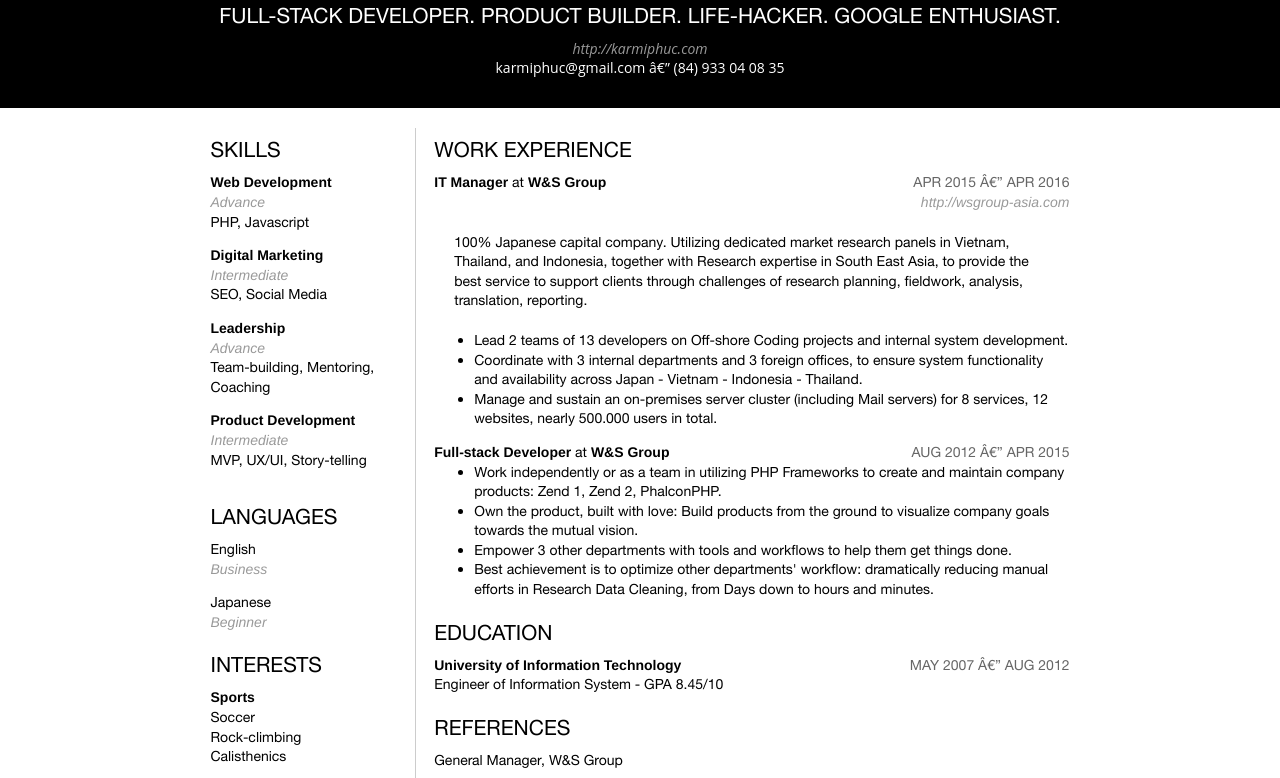
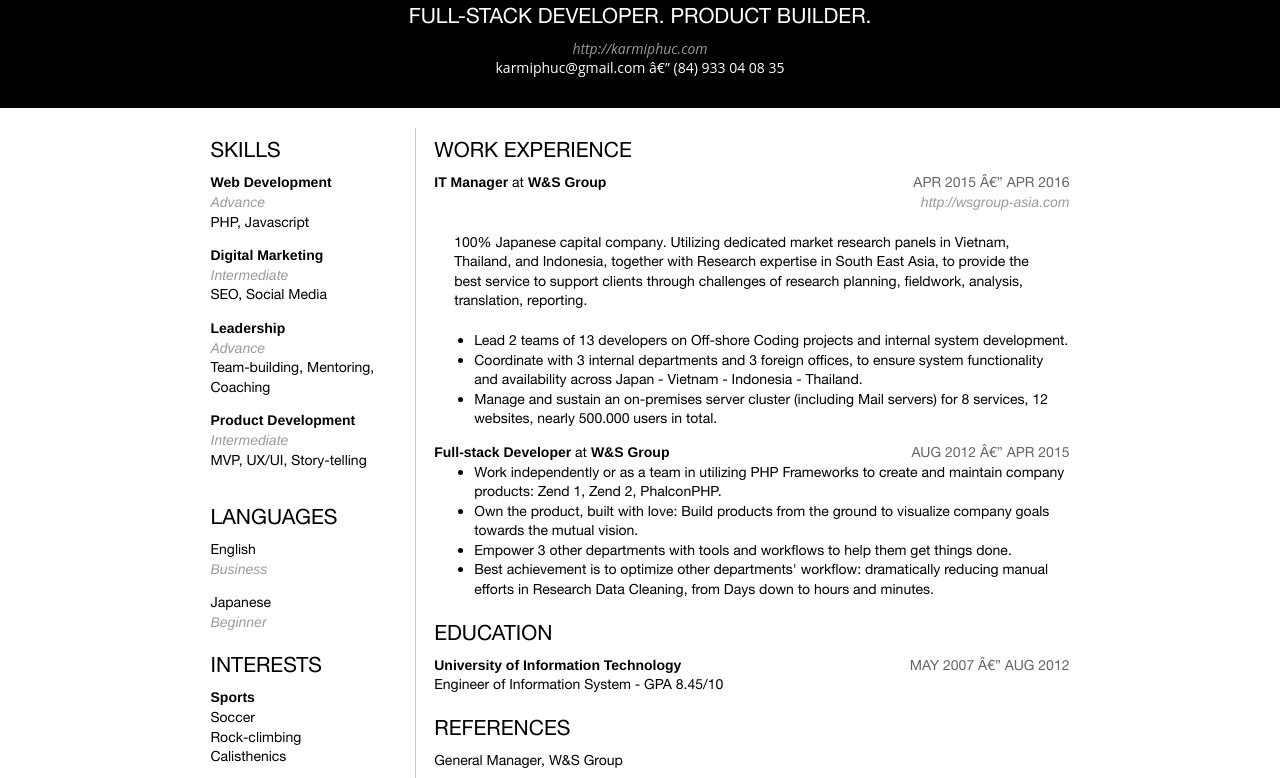
Before and after one commit to karmiphuc/json-resume, a plain HTML site: page index.html in a window 1280 px wide. Shown: the part 94-872 px from the top of the page. Drawn offline with Linux system fonts and the light colour scheme.

Commit message:
Update index.html

```diff
--- a/index.html
+++ b/index.html
@@ -9,6 +9,7 @@
 
     <link href='./stylesheets/font.css' rel='stylesheet' type='text/css'>
     <link rel="stylesheet" href="./stylesheets/flexboxgrid.min.css" type="text/css" >
+    <link rel="stylesheet" href="./stylesheets/print.css" type="text/css" media="print">
 
     <style>
             body {
@@ -167,7 +168,7 @@ section .website, section .date{
             <div class="fullname">
                 <h1>Karmi Phúc</h1>
             </div>
-            <h2 class="label">Full-stack Developer. Product Builder. Life-hacker. Google Enthusiast.</h2>
+            <h2 class="label">Full-stack Developer. Product Builder.</h2>
             <div class="contact">
                     <div class="website">
                         http://karmiphuc.com
```
